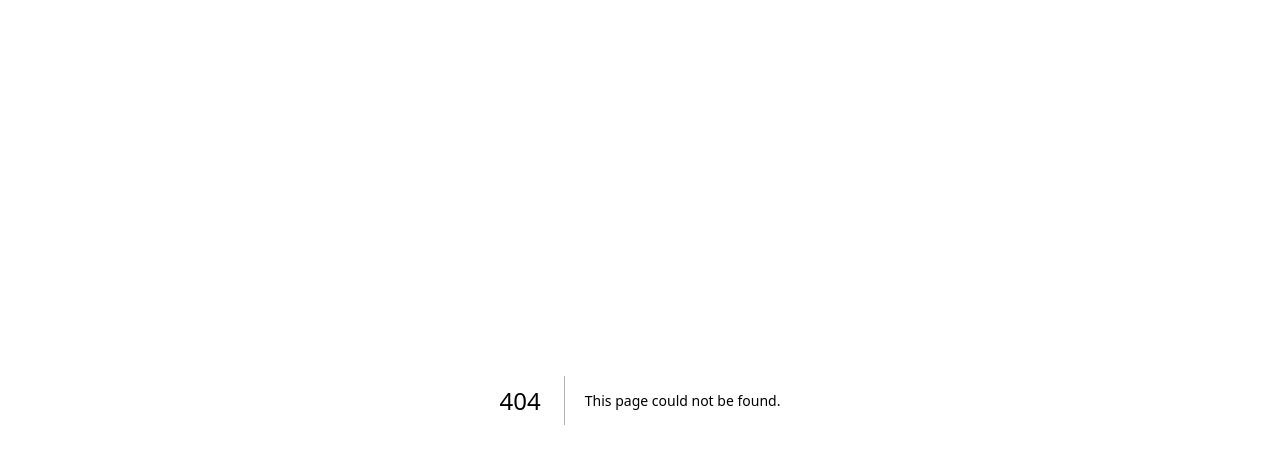
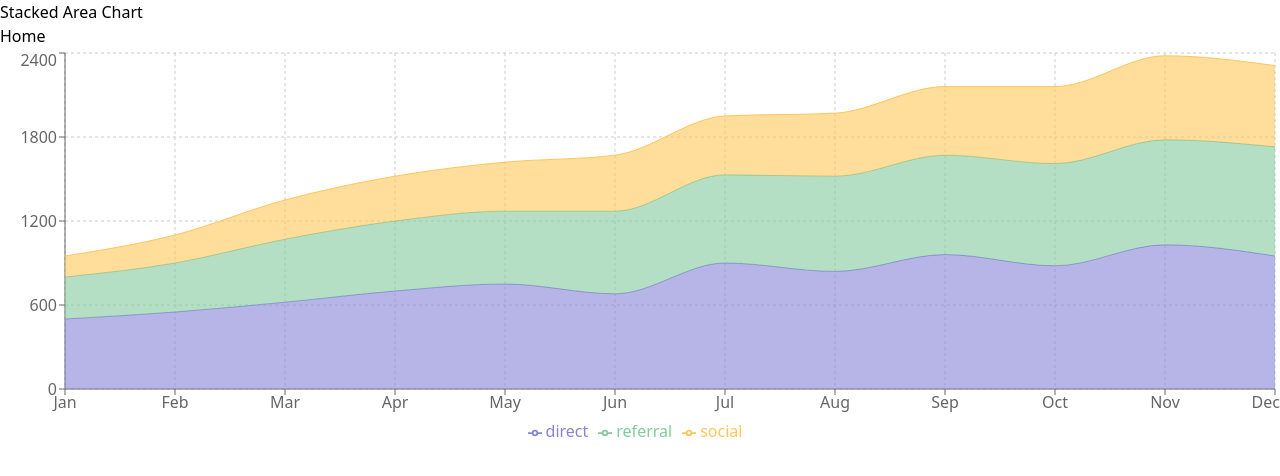
Before and after one commit to grusingh/build-charts-in-react, a Next.js app: page /charts/stacked-area-chart in a window 1280 px wide. Before the commit this address had no page. Shown: the top 476 px of the page. Built offline with nearby package versions, Linux system fonts and the light colour scheme.

Commit message:
Stacked Area Chart

```diff
--- /dev/null
+++ b/src/components/stacked-area-chart.jsx
@@ -0,0 +1,21 @@
+import React from 'react';
+import { AreaChart, Area, XAxis, YAxis, CartesianGrid, Tooltip, ResponsiveContainer, Legend } from 'recharts';
+
+function StackedTrafficChart({data}) {
+  return (
+    <ResponsiveContainer width="100%" height={400}>
+      <AreaChart data={data}>
+        <CartesianGrid strokeDasharray="3 3" />
+        <XAxis dataKey="month" />
+        <YAxis />
+        <Tooltip />
+        <Legend />
+        <Area type="monotone" dataKey="direct" stackId="1" stroke="#8884d8" fill="#8884d8" />
+        <Area type="monotone" dataKey="referral" stackId="1" stroke="#82ca9d" fill="#82ca9d" />
+        <Area type="monotone" dataKey="social" stackId="1" stroke="#ffc658" fill="#ffc658" />
+      </AreaChart>
+    </ResponsiveContainer>
+  );
+}
+
+export default StackedTrafficChart;
--- /dev/null
+++ b/src/pages/charts/stacked-area-chart.js
@@ -0,0 +1,30 @@
+import dynamic from 'next/dynamic';
+import Link from 'next/link';
+
+const StackedAreaChart = dynamic(() => import('@/components/stacked-area-chart'), { ssr: false });
+
+const monthlyTrafficData = [
+  { month: 'Jan', direct: 500, referral: 300, social: 150 },
+  { month: 'Feb', direct: 550, referral: 350, social: 200 },
+  { month: 'Mar', direct: 620, referral: 450, social: 280 },
+  { month: 'Apr', direct: 700, referral: 500, social: 320 },
+  { month: 'May', direct: 750, referral: 520, social: 350 },
+  { month: 'Jun', direct: 680, referral: 590, social: 400 },
+  { month: 'Jul', direct: 900, referral: 630, social: 420 },
+  { month: 'Aug', direct: 840, referral: 680, social: 450 },
+  { month: 'Sep', direct: 960, referral: 710, social: 490 },
+  { month: 'Oct', direct: 880, referral: 730, social: 550 },
+  { month: 'Nov', direct: 1030, referral: 750, social: 600 },
+  { month: 'Dec', direct: 950, referral: 780, social: 580 }
+];
+
+export default function StackedAreaChartPage() {
+  return <div className="p-8">
+    <header className="flex justify-between items-center p-2 pb-8">
+      <h1 className="text-3xl p-2">Stacked Area Chart</h1>
+      <Link href="/" className="underline">Home</Link>
+    </header>
+
+    <StackedAreaChart data={monthlyTrafficData} />
+  </div>;
+}
--- a/src/pages/index.js
+++ b/src/pages/index.js
@@ -12,6 +12,9 @@ export default function Home() {
           <Link className="underline text-blue-900" href="/charts/area-chart">Area Chart</Link>
         </li>
         <li className="my-4">
+          <Link className="underline text-blue-900" href="/charts/stacked-area-chart">Stacked Area Chart</Link>
+        </li>
+        <li className="my-4">
           <Link className="underline text-blue-900" href="/charts/heatmap">Heatmap</Link>
         </li>
       </ul>
```
Also changed, not shown: 2 other files (tests, documents, lock files or other folders).
